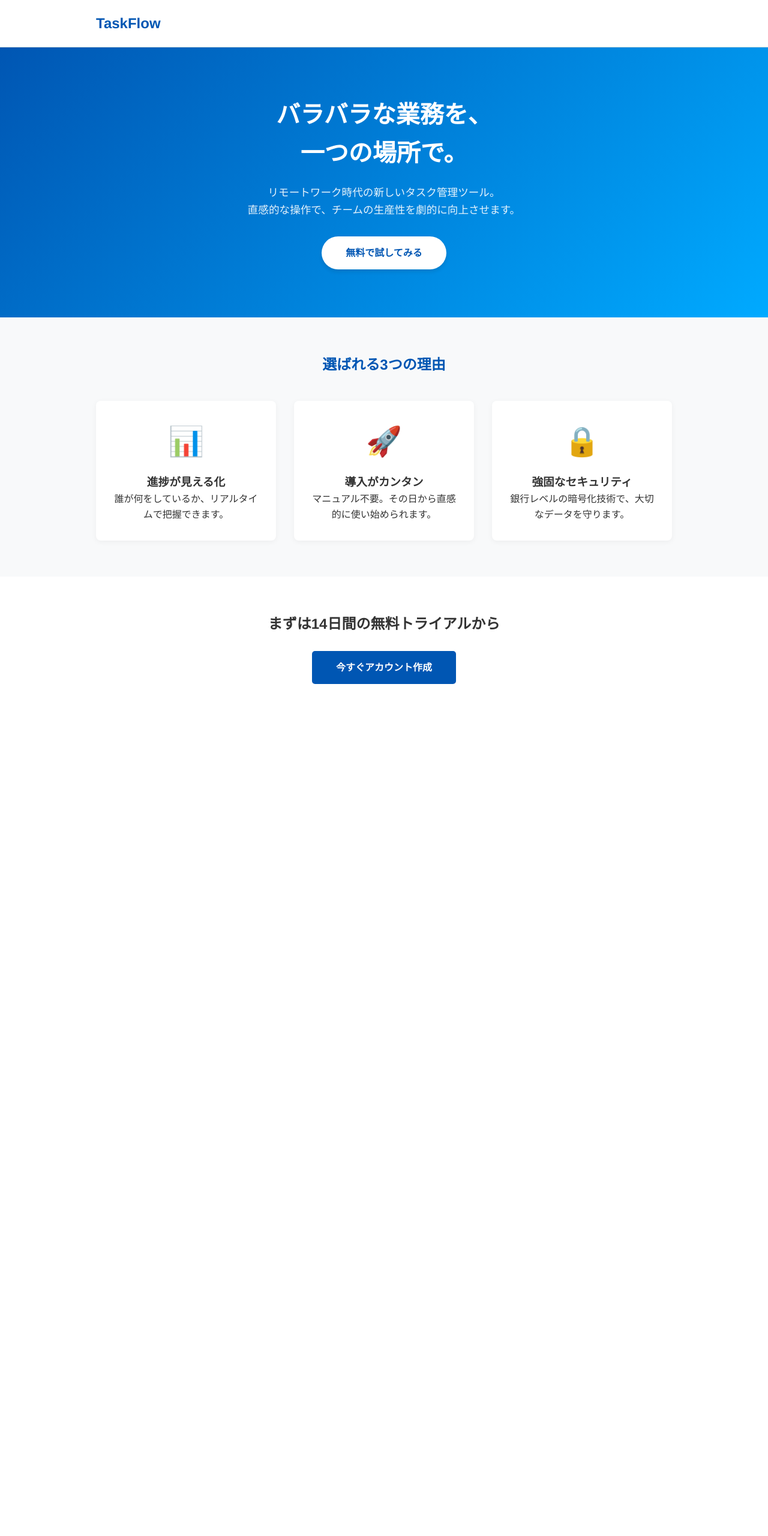
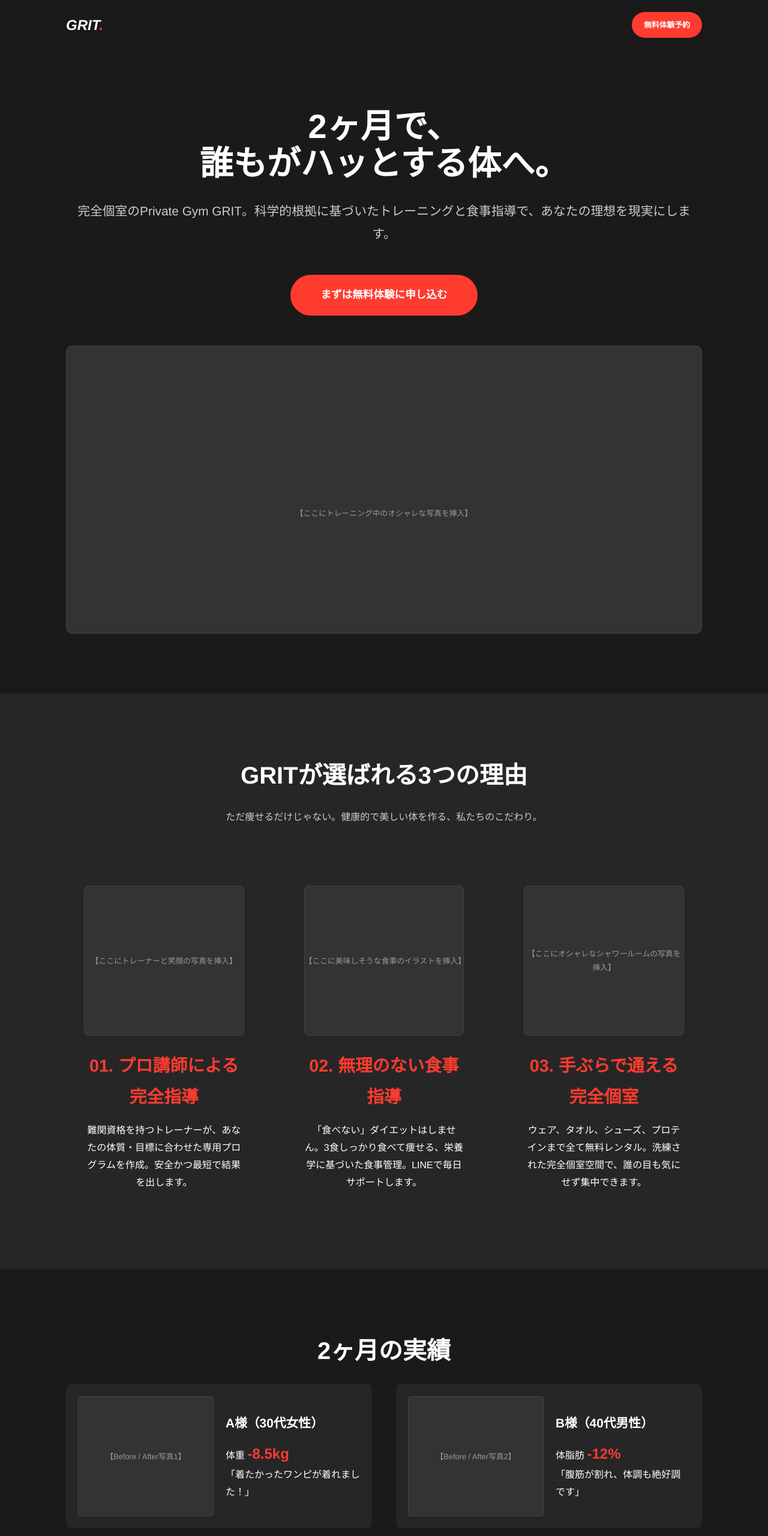
Before and after one commit to akalxd140206-cpu/LP2, a plain HTML site: page index.html in a window 1280 px wide. Shown: the top 2560 px of the page at 60% size. Before the commit the page ends 1200 px from the top, so only its background shows below. Drawn offline with Linux system fonts and the light colour scheme.

Commit message:
Update index.html

```diff
--- a/index.html
+++ b/index.html
@@ -3,65 +3,169 @@
 <head>
   <meta charset="UTF-8">
   <meta name="viewport" content="width=device-width, initial-scale=1.0">
-  <title>TaskFlow | チームの生産性を最大化するタスク管理</title>
+  <title>Private Gym GRIT | 2ヶ月で理想の体を手に入れるパーソナルジム</title>
   <style>
-    :root { --main-blue: #0056b3; --light-blue: #e6f2ff; --text-color: #333; --bg-gray: #f8f9fa; }
+    :root {
+      --color-accent: #FF3B30; /* 情熱・活動のレッド */
+      --color-main: #1A1A1A; /* 黒を基調に高級感を */
+      --color-text-base: #FFFFFF;
+      --color-text-sub: #CCCCCC;
+      --font-sans: 'Helvetica Neue', Arial, 'Hiragino Kaku Gothic ProN', sans-serif;
+    }
     * { box-sizing: border-box; margin: 0; padding: 0; }
-    body { font-family: 'Helvetica Neue', Arial, sans-serif; color: var(--text-color); line-height: 1.6; }
-    .container { max-width: 1000px; margin: 0 auto; padding: 0 20px; }
+    body { font-family: var(--font-sans); color: var(--color-text-base); background-color: var(--color-main); line-height: 1.8; overflow-x: hidden; }
+    .container { max-width: 1100px; margin: 0 auto; padding: 0 20px; }
+
+    /* Animation */
+    .reveal { opacity: 0; transform: translateY(30px); transition: opacity 1s, transform 1s; }
+    .reveal.active { opacity: 1; transform: translateY(0); }
+
+    /* Parts */
+    .btn { display: inline-block; background-color: var(--color-accent); color: #fff; padding: 18px 50px; border-radius: 50px; text-decoration: none; font-weight: bold; font-size: 1.1rem; transition: 0.3s; }
+    .btn:hover { background-color: #DD332A; transform: scale(1.05); }
+    .img-box { background-color: #333; display: flex; align-items: center; justify-content: center; color: #999; font-size: 0.8rem; overflow: hidden; border: 1px solid #444;}
 
     /* Header */
-    header { padding: 20px 0; border-bottom: 1px solid #ddd; }
-    .logo { font-size: 1.5rem; font-weight: bold; color: var(--main-blue); }
+    header { background: rgba(26,26,26,0.95); padding: 20px 0; position: fixed; width: 100%; top: 0; z-index: 100; backdrop-filter: blur(5px); }
+    .header-inner { display: flex; justify-content: space-between; align-items: center; }
+    .logo { font-size: 1.5rem; font-weight: bold; font-style: italic; color: var(--color-text-base); }
+    .logo span { color: var(--color-accent); }
 
-    /* Hero Section (画像を使わずグラデーションで表現) */
-    .hero { background: linear-gradient(135deg, #0056b3 0%, #00aaff 100%); color: white; padding: 80px 0; text-align: center; }
-    .hero h1 { font-size: 2.5rem; margin-bottom: 20px; }
-    .hero p { font-size: 1.1rem; margin-bottom: 30px; opacity: 0.9; }
-    .btn-white { display: inline-block; background: white; color: var(--main-blue); padding: 15px 40px; border-radius: 30px; font-weight: bold; text-decoration: none; box-shadow: 0 4px 6px rgba(0,0,0,0.1); }
+    /* Hero */
+    .hero { padding: 180px 0 100px; text-align: center; }
+    .hero h1 { font-size: 3.5rem; line-height: 1.1; margin-bottom: 30px; }
+    .hero p { font-size: 1.3rem; color: var(--color-text-sub); margin-bottom: 50px; }
+    .hero img { width: 100%; height: 60vh; object-fit: cover; margin-top: 50px; border-radius: 10px; }
 
-    /* Features Section */
-    .features { padding: 60px 0; background: var(--bg-gray); text-align: center; }
-    .features h2 { margin-bottom: 40px; color: var(--main-blue); }
-    .grid { display: grid; grid-template-columns: repeat(auto-fit, minmax(250px, 1fr)); gap: 30px; }
-    .card { background: white; padding: 30px; border-radius: 8px; box-shadow: 0 2px 10px rgba(0,0,0,0.05); }
-    .icon { font-size: 3rem; margin-bottom: 15px; }
+    /* Strength */
+    .strength { padding: 100px 0; background-color: #262626; }
+    .section-title { text-align: center; font-size: 2.5rem; margin-bottom: 20px; }
+    .section-lead { text-align: center; color: var(--color-text-sub); margin-bottom: 70px; }
+    .strength-grid { display: grid; grid-template-columns: repeat(auto-fit, minmax(300px, 1fr)); gap: 40px; }
+    .strength-card { text-align: center; padding: 30px; }
+    .strength-card .img-box { width: 100%; height: 250px; margin-bottom: 25px; border-radius: 8px; }
+    .strength-card h3 { font-size: 1.8rem; margin-bottom: 15px; color: var(--color-accent); }
 
-    /* CTA Section */
-    .cta { padding: 60px 0; text-align: center; }
-    .btn-blue { display: inline-block; background: var(--main-blue); color: white; padding: 15px 40px; border-radius: 5px; font-weight: bold; text-decoration: none; }
+    /* BeforeAfter */
+    .ba { padding: 100px 0; }
+    .ba-grid { display: grid; grid-template-columns: repeat(auto-fit, minmax(480px, 1fr)); gap: 40px; }
+    .ba-card { display: flex; align-items: center; gap: 20px; background: #262626; padding: 20px; border-radius: 8px; }
+    .ba-img { flex: 1; height: 200px; border-radius: 4px;}
+    .ba-text { flex: 1; }
+    .ba-text h4 { font-size: 1.3rem; margin-bottom: 10px; }
+    .ba-text span { color: var(--color-accent); font-weight: bold; font-size: 1.5rem; }
 
-    @media (max-width: 768px) { .hero h1 { font-size: 1.8rem; } }
+    /* Pricing */
+    .pricing { padding: 100px 0; background-color: #262626; text-align: center; }
+    .price-table { max-width: 700px; margin: 50px auto; width: 100%; border-collapse: collapse; }
+    .price-table th, .price-table td { border: 1px solid #444; padding: 20px; text-align: left; }
+    .price-table th { background-color: #333; color: var(--color-accent); }
+    .price-table td .p { font-size: 1.8rem; font-weight: bold; }
+
+    /* CTA */
+    .cta { padding: 120px 0; text-align: center; background-color: #000; }
+    .cta h2 { font-size: 2.5rem; margin-bottom: 40px; }
+
+    /* Footer */
+    footer { padding: 40px 0; text-align: center; font-size: 0.9rem; color: #666; }
+
+    /* Responsive */
+    @media (max-width: 768px) {
+      .hero h1 { font-size: 2.5rem; }
+      .hero p { font-size: 1.1rem; }
+      .hero img { height: 40vh; }
+      .ba-grid { grid-template-columns: 1fr; }
+      .ba-card { flex-direction: column; text-align: center; }
+    }
   </style>
 </head>
 <body>
-  <header><div class="container"><div class="logo">TaskFlow</div></div></header>
 
-  <section class="hero">
+<header>
+  <div class="container header-inner">
+    <div class="logo">GRIT<span>.</span></div>
+    <a href="#" class="btn" style="padding: 10px 20px; font-size: 0.8rem;">無料体験予約</a>
+  </div>
+</header>
+
+<main>
+  <section class="hero reveal">
     <div class="container">
-      <h1>バラバラな業務を、<br>一つの場所で。</h1>
-      <p>リモートワーク時代の新しいタスク管理ツール。<br>直感的な操作で、チームの生産性を劇的に向上させます。</p>
-      <a href="#" class="btn-white">無料で試してみる</a>
+      <h1>2ヶ月で、<br>誰もがハッとする体へ。</h1>
+      <p>完全個室のPrivate Gym GRIT。科学的根拠に基づいたトレーニングと食事指導で、あなたの理想を現実にします。</p>
+      <a href="#" class="btn">まずは無料体験に申し込む</a>
+      <div class="img-box hero img" style="margin-top:50px; height:60vh; width:100%; border-radius:10px;">【ここにトレーニング中のオシャレな写真を挿入】</div>
     </div>
   </section>
 
-  <section class="features">
+  <section class="strength">
     <div class="container">
-      <h2>選ばれる3つの理由</h2>
-      <div class="grid">
-        <div class="card"><div class="icon">📊</div><h3>進捗が見える化</h3><p>誰が何をしているか、リアルタイムで把握できます。</p></div>
-        <div class="card"><div class="icon">🚀</div><h3>導入がカンタン</h3><p>マニュアル不要。その日から直感的に使い始められます。</p></div>
-        <div class="card"><div class="icon">🔒</div><h3>強固なセキュリティ</h3><p>銀行レベルの暗号化技術で、大切なデータを守ります。</p></div>
+      <h2 class="section-title reveal">GRITが選ばれる3つの理由</h2>
+      <p class="section-lead reveal">ただ痩せるだけじゃない。健康的で美しい体を作る、私たちのこだわり。</p>
+
+      <div class="strength-grid">
+        <div class="strength-card reveal">
+          <div class="img-box">【ここにトレーナーと笑顔の写真を挿入】</div>
+          <h3>01. プロ講師による完全指導</h3>
+          <p>難関資格を持つトレーナーが、あなたの体質・目標に合わせた専用プログラムを作成。安全かつ最短で結果を出します。</p>
+        </div>
+        <div class="strength-card reveal" style="transition-delay: 0.1s;">
+          <div class="img-box">【ここに美味しそうな食事のイラストを挿入】</div>
+          <h3>02. 無理のない食事指導</h3>
+          <p>「食べない」ダイエットはしません。3食しっかり食べて痩せる、栄養学に基づいた食事管理。LINEで毎日サポートします。</p>
+        </div>
+        <div class="strength-card reveal" style="transition-delay: 0.2s;">
+          <div class="img-box">【ここにオシャレなシャワールームの写真を挿入】</div>
+          <h3>03. 手ぶらで通える完全個室</h3>
+          <p>ウェア、タオル、シューズ、プロテインまで全て無料レンタル。洗練された完全個室空間で、誰の目も気にせず集中できます。</p>
+        </div>
       </div>
     </div>
   </section>
 
-  <section class="cta">
-    <div class="container">
-      <h2>まずは14日間の無料トライアルから</h2>
-      <br>
-      <a href="#" class="btn-blue">今すぐアカウント作成</a>
+  <section class="ba">
+    <div class="container reveal">
+      <h2 class="section-title">2ヶ月の実績</h2>
+      <div class="ba-grid">
+        <div class="ba-card">
+          <div class="img-box ba-img">【Before / After写真1】</div>
+          <div class="ba-text"><h4>A様（30代女性）</h4><p>体重 <span>-8.5kg</span></p><p>「着たかったワンピが着れました！」</p></div>
+        </div>
+        <div class="ba-card">
+          <div class="img-box ba-img">【Before / After写真2】</div>
+          <div class="ba-text"><h4>B様（40代男性）</h4><p>体脂肪 <span>-12%</span></p><p>「腹筋が割れ、体調も絶好調です」</p></div>
+        </div>
+      </div>
     </div>
   </section>
+
+  <section class="pricing">
+    <div class="container reveal">
+      <h2 class="section-title">コース料金表</h2>
+      <p class="section-lead">現在、入会金 ¥30,000 → ¥0 キャンペーン実施中！</p>
+      <table class="price-table">
+        <tr><th>コース名</th><th>内容</th><th>料金 (税込)</th></tr>
+        <tr><td>ダイエットコース</td><td>週2回 / 全16回 (2ヶ月)</td><td><span class="p">¥198,000</span></td></tr>
+        <tr><td>肉体改造コース</td><td>週2回 / 全16回 + サプリ</td><td><span class="p">¥248,000</span></td></tr>
+        <tr><td>月4回プラン</td><td>月4回 / 継続的に通いたい方</td><td><span class="p">¥48,000/月</span></td></tr>
+      </table>
+    </div>
+  </section>
+
+  <section class="cta reveal">
+    <div class="container">
+      <h2>「明日から」を、今日に。<br>GRITで、新しい自分を始めよう。</h2><br>
+      <p style="margin-bottom:40px; color:#999;">まずは60分の無料体験・カウンセリングへ。強引な勧誘は一切ありません。</p>
+      <a href="#" class="btn">無料で体験予約をする</a>
+    </div>
+  </section>
+</main>
+
+<footer><div class="container"><p>&copy; 2026 Private Gym GRIT. All rights reserved.</p></div></footer>
+
+<script>
+  const obs = new IntersectionObserver((es) => { es.forEach(e => { if(e.isIntersecting) e.target.classList.add('active'); }); }, {threshold: 0.1});
+  document.querySelectorAll('.reveal').forEach(el => obs.observe(el));
+</script>
 </body>
 </html>
```
